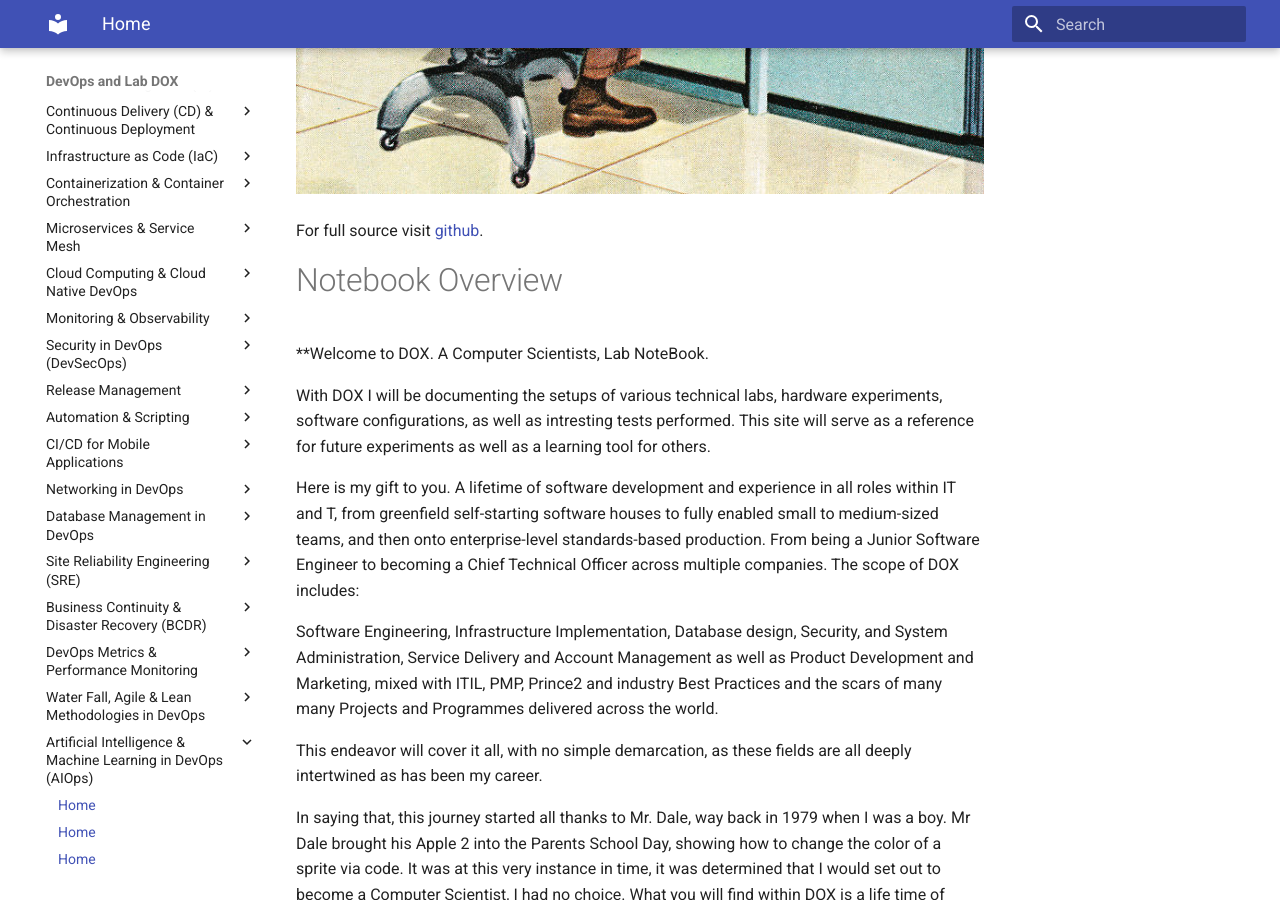
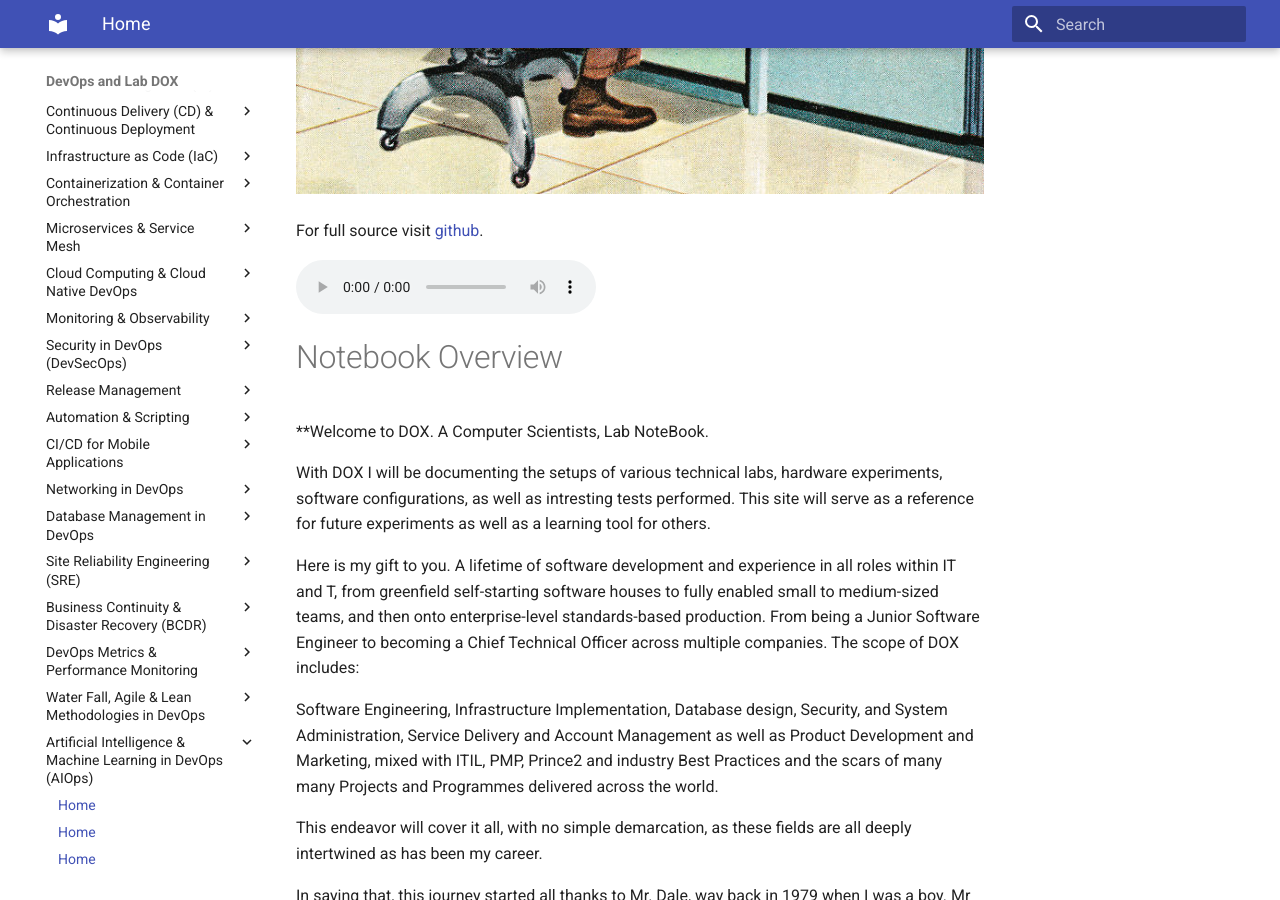
Before and after one commit to youroldmangaming/DOX, an MkDocs documentation site: the page built from docs/index.md, in a window 1280 px wide and 900 px high, scrolled down 1006 px. Built offline with MkDocs 1.6.1 and Material for MkDocs 9.7.7, drawn with Linux system fonts in a browser that asks for light colours; nearby versions of some CDN libraries; library files that are not in the unit come from our copies; a script that is not in the unit is left out.

Commit message:
Update index.md

```diff
--- a/docs/index.md
+++ b/docs/index.md
@@ -4,6 +4,13 @@
 <img src="comp.jpg"  alt="YOMG Lab Documentation">
 
 For full source visit [github](https://github.com/youroldmangaming/DOX/).
+
+
+<audio controls>
+  <source src="ElevenLabs_2024-09-29T08_37_04_Grandpa Spuds Oxley_pvc_s67_sb97_t2.mp3" type="audio/mpeg">
+  Your browser does not support the audio element.
+</audio>
+
 
 # Notebook Overview
 
```
